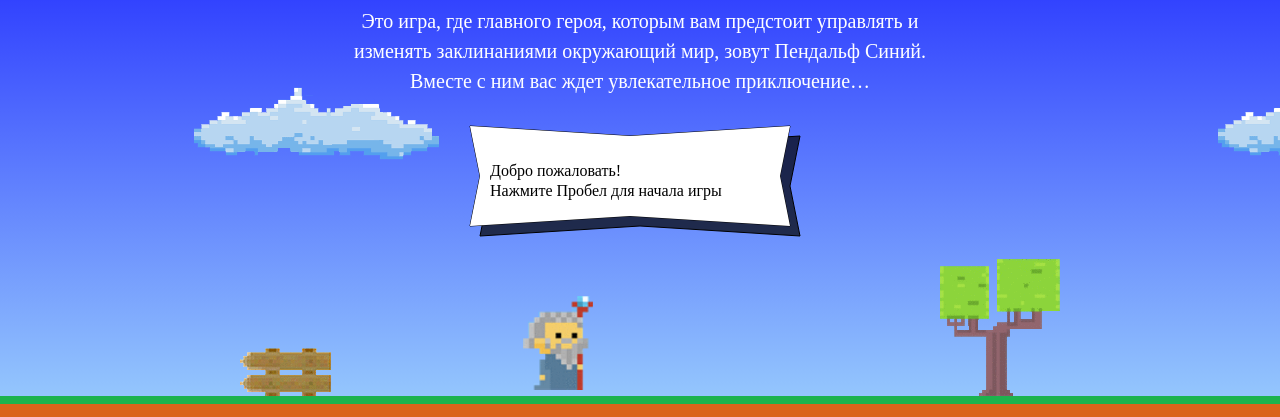
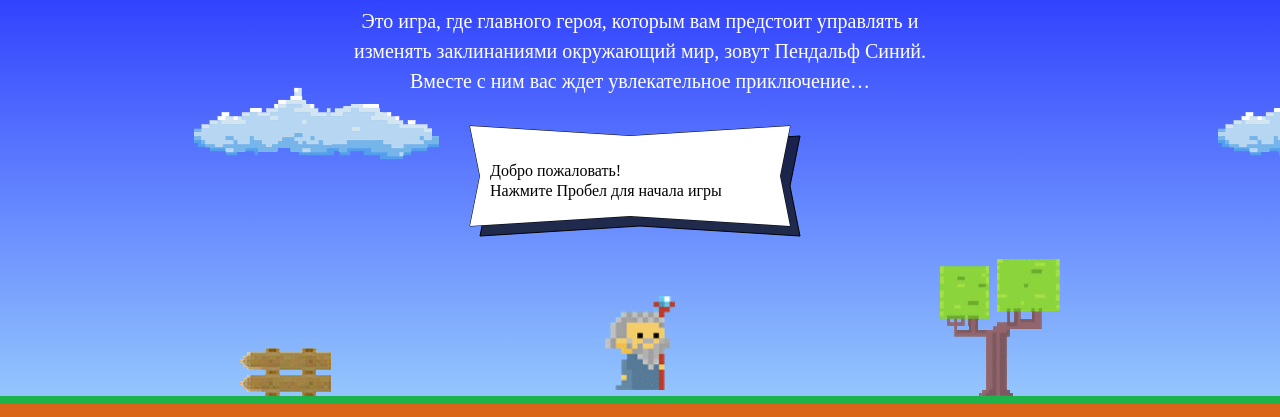
Before and after one commit to marat84/99041-code-and-magick-19, a website: page index.html in a window 1280 px wide. Shown: the part 203-620 px from the top of the page. Drawn offline with Linux system fonts and the light colour scheme; a web font is replaced by a local one.

Commit message:
Add: create function to set wizard horizontal position
* Center wizard icon x axis of field width

```diff
--- a/index.html
+++ b/index.html
@@ -195,6 +195,9 @@
   var getWizardHeight = function () {
     return 1.337 * wizardWidth;
   };
+  var getWizardX = function (width) {
+    return width / 2 - wizardWidth / 2;
+  };
 </script>
 <script src="js/game.js"></script>
 
```
